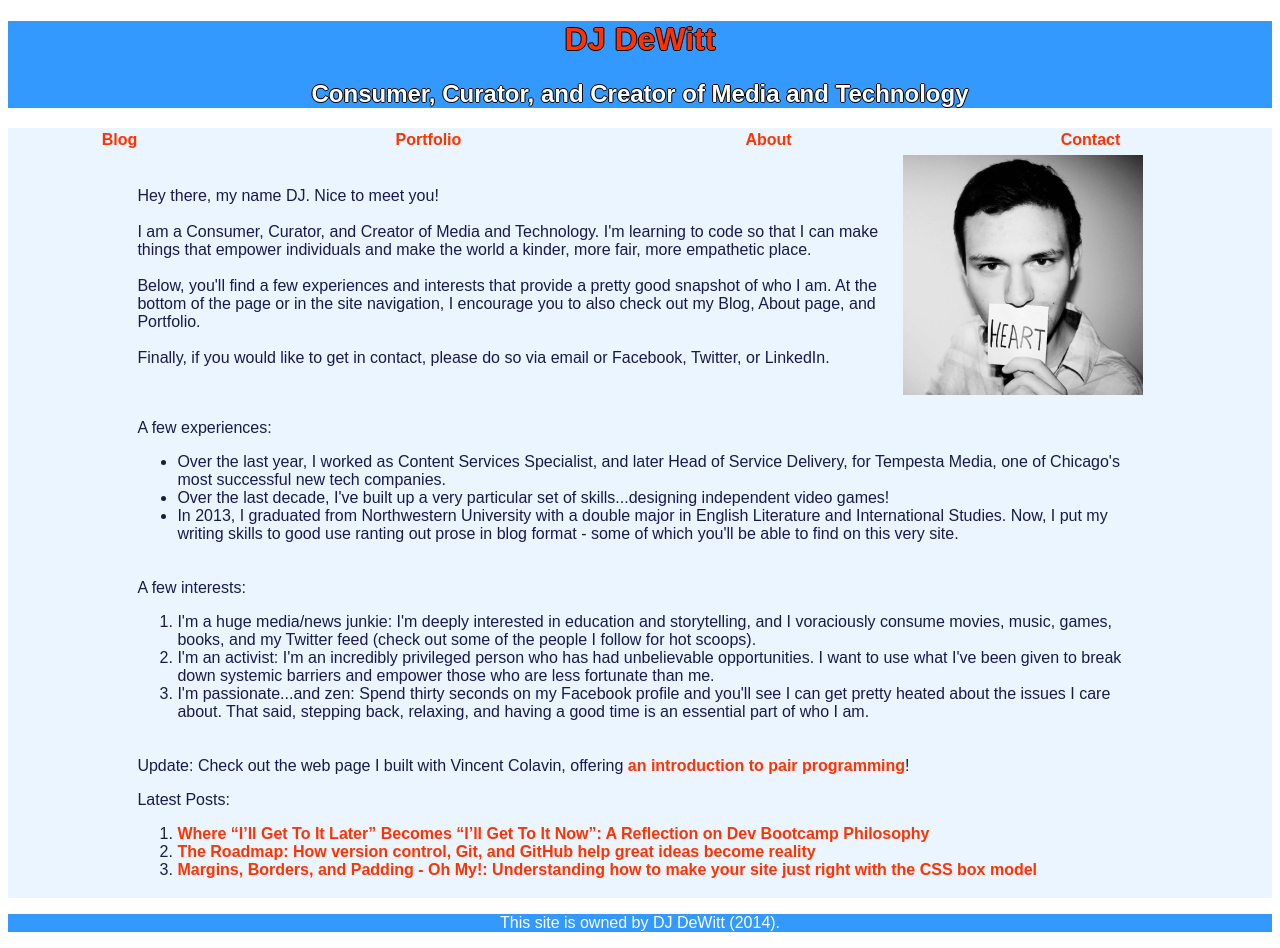
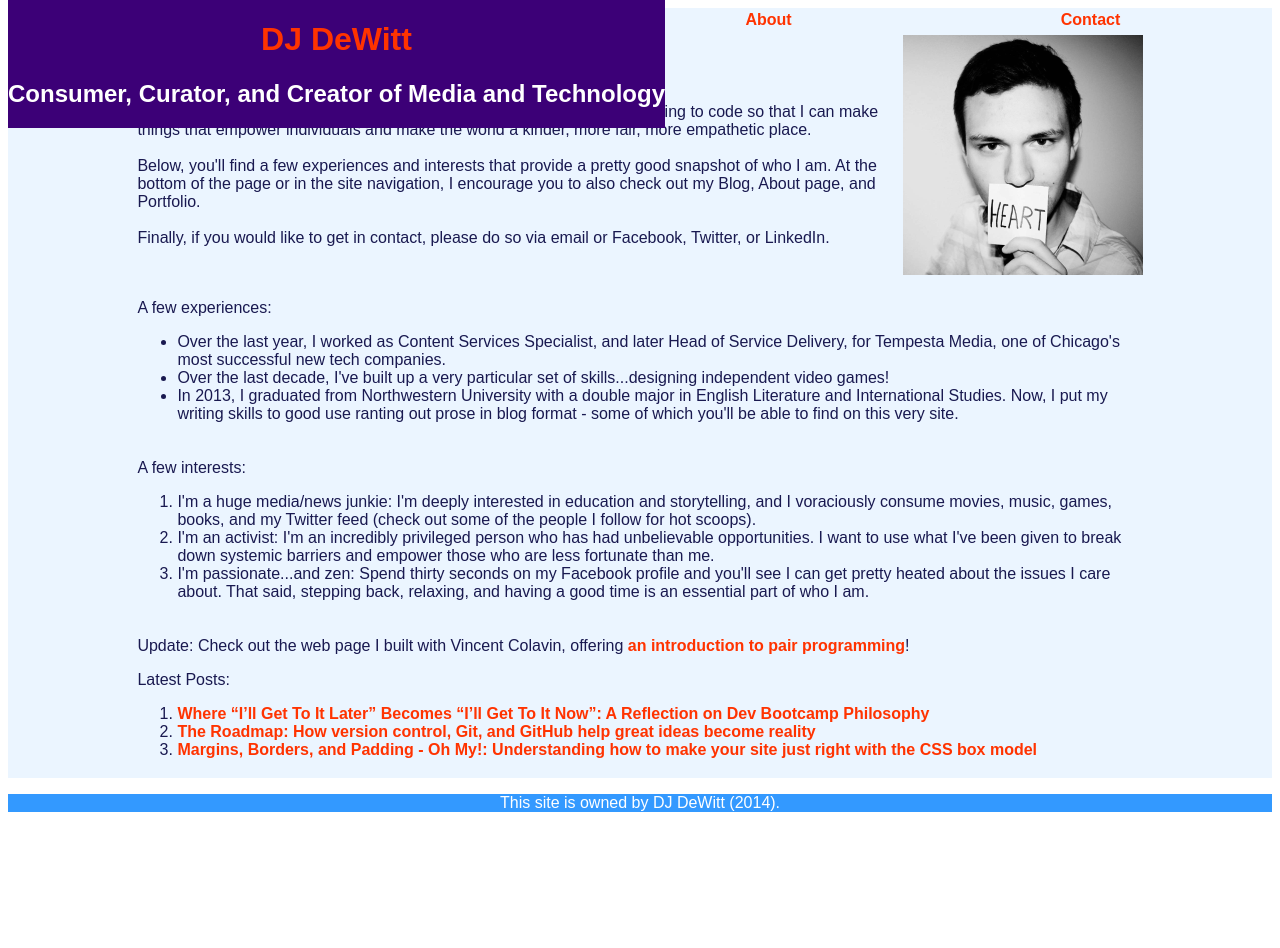
Before and after one commit to DJDeWitt/DJDeWitt.github.io, a plain HTML site: page index.html in a window 1280 px wide. After the commit the page ends 828 px from the top, so only its background shows below. Drawn offline with Linux system fonts and the light colour scheme.

Commit message:
update stylesheet

```diff
--- a/stylesheets/blog-stylesheet.css
+++ b/stylesheets/blog-stylesheet.css
@@ -4,8 +4,10 @@ html {
 
 .header{
 	color: #FFFFFF;
-	text-shadow: -1px 0 black, 0 1px black, 1px 0 black, 0 -1px black;
-	background-color: #3399FF;
+	/* text-shadow: -1px 0 black, 0 1px black, 1px 0 black, 0 -1px black; */
+	position: fixed;
+	top: 0px;
+	background-color: #3C0077;
 	text-align: center;
 }
 
```
